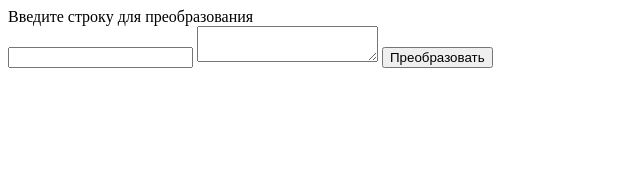
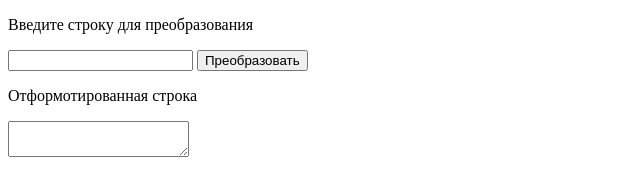
Before and after one commit to MaksGer/HomeWork_FD2, a plain HTML site: page HW3/stringToCapitalCase/index.html in a window 1280 px wide. Shown: the whole page, without its empty margins (0-640 px from the left). Drawn offline with Linux system fonts and the light colour scheme.

Commit message:
Update index.html

```diff
--- a/HW3/stringToCapitalCase/index.html
+++ b/HW3/stringToCapitalCase/index.html
@@ -5,10 +5,13 @@
     <title>String</title>
 </head>
 <body>
-    <div>Введите строку для преобразования</div>
-    <input type="text" id="userString" />
-    <textarea id="result"></textarea>
-    <input type="button" onclick="ToCapitalCase(userString)" value="Преобразовать" />
+    <div>
+        <p>Введите строку для преобразования</p>
+        <input type="text" id="userString" />
+        <input type="button" onclick="ToCapitalCase(userString)" value="Преобразовать" />
+        <p>Отформотированная строка</p>
+        <textarea id="result"></textarea>
+    </div>
     <script src="myScript.js"></script>
 </body>
 </html>
```
